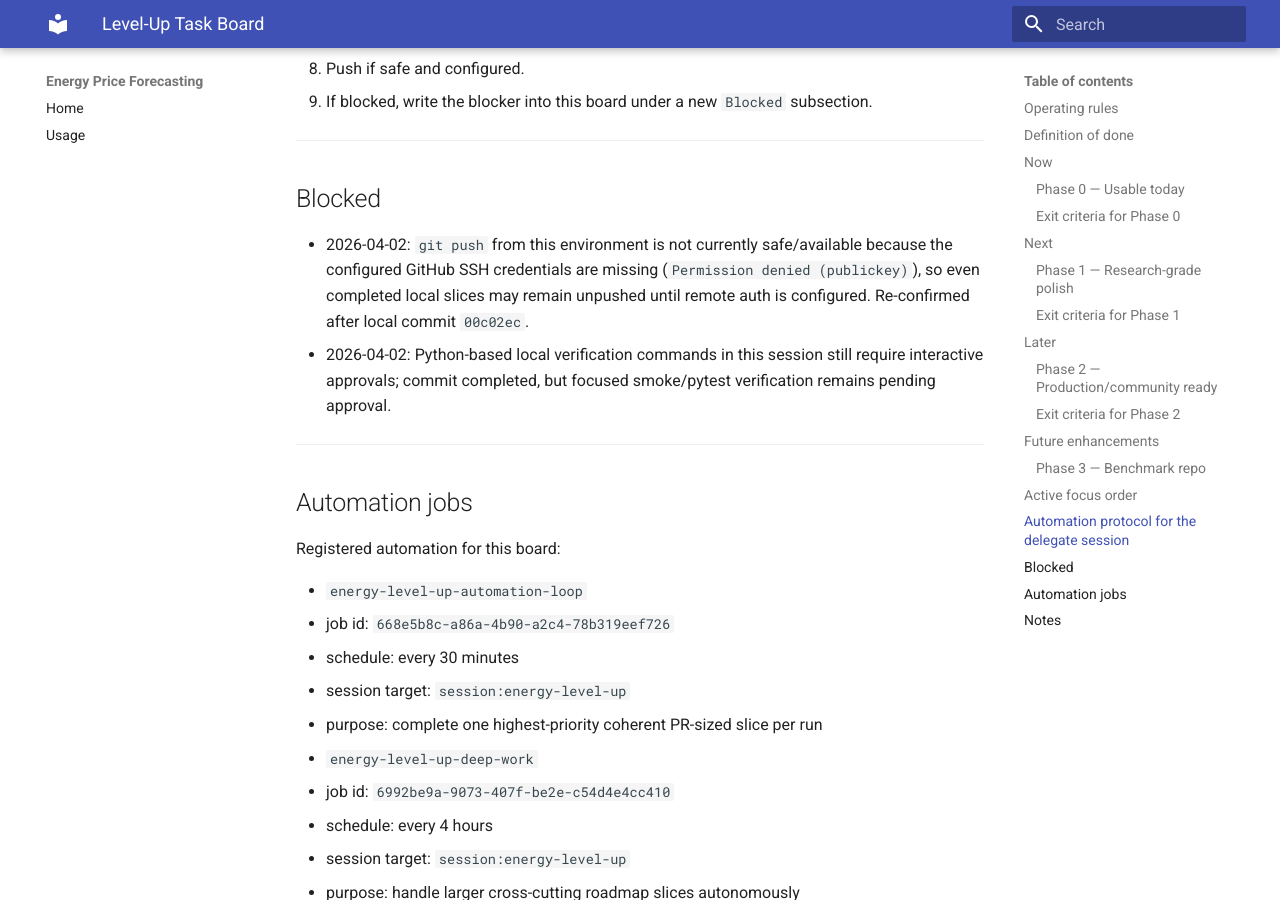
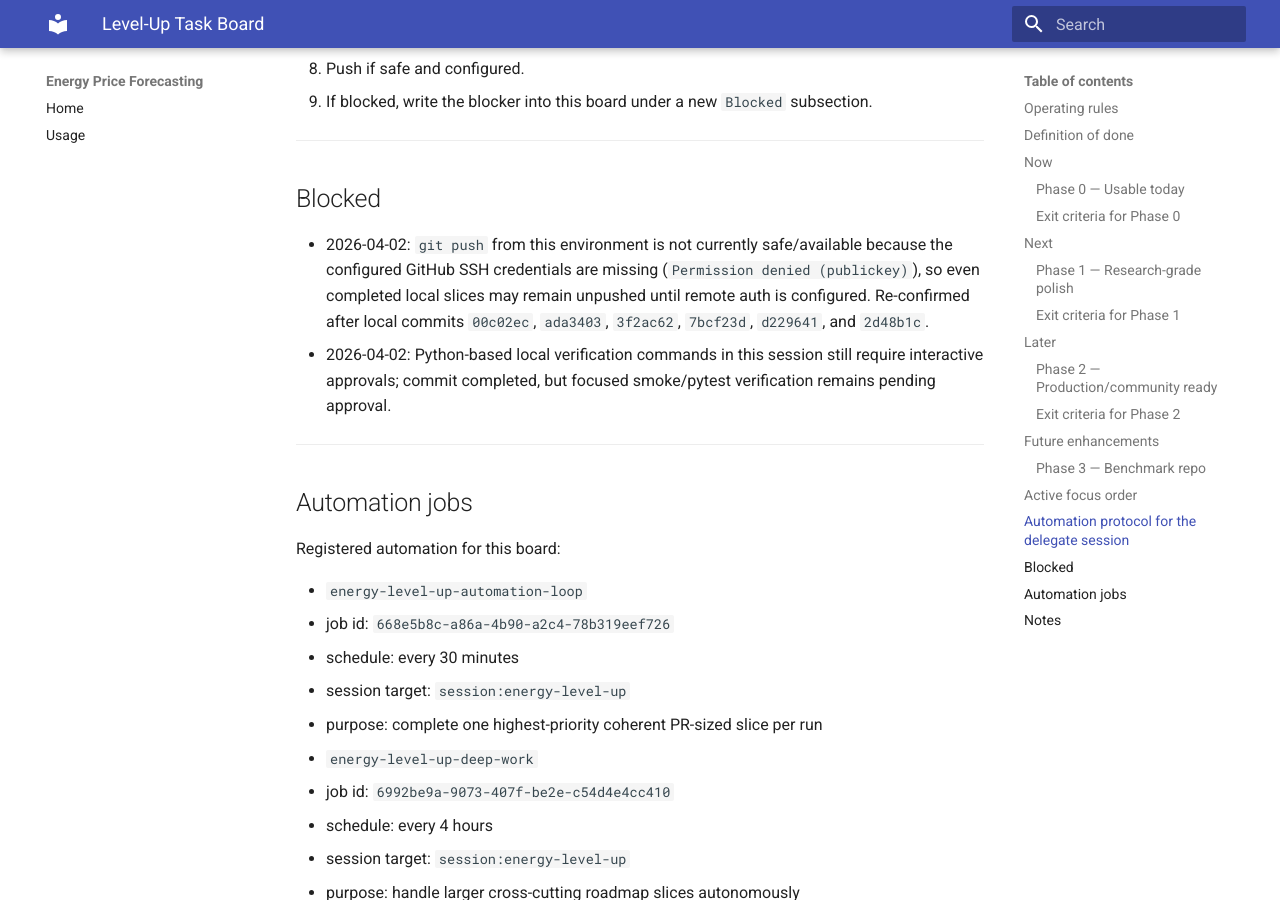
Before and after one commit to Gitty-Gat/Energy-Price-Forecasting, an MkDocs documentation site: the page built from docs/project-plan/LEVEL_UP_TASK_BOARD.md, in a window 1280 px wide and 900 px high, scrolled down 4407 px. Built offline with MkDocs 1.6.1 and Material for MkDocs 9.7.7, drawn with Linux system fonts in a browser that asks for light colours.

Commit message:
Record persistent push-auth blocker after additional roadmap slices

```diff
--- a/docs/project-plan/LEVEL_UP_TASK_BOARD.md
+++ b/docs/project-plan/LEVEL_UP_TASK_BOARD.md
@@ -144,7 +144,7 @@ When the automation session runs, it should:
 
 ## Blocked
 
-- 2026-04-02: `git push` from this environment is not currently safe/available because the configured GitHub SSH credentials are missing (`Permission denied (publickey)`), so even completed local slices may remain unpushed until remote auth is configured. Re-confirmed after local commit `00c02ec`.
+- 2026-04-02: `git push` from this environment is not currently safe/available because the configured GitHub SSH credentials are missing (`Permission denied (publickey)`), so even completed local slices may remain unpushed until remote auth is configured. Re-confirmed after local commits `00c02ec`, `ada3403`, `3f2ac62`, `7bcf23d`, `d229641`, and `2d48b1c`.
 - 2026-04-02: Python-based local verification commands in this session still require interactive approvals; commit completed, but focused smoke/pytest verification remains pending approval.
 
 ---
```
